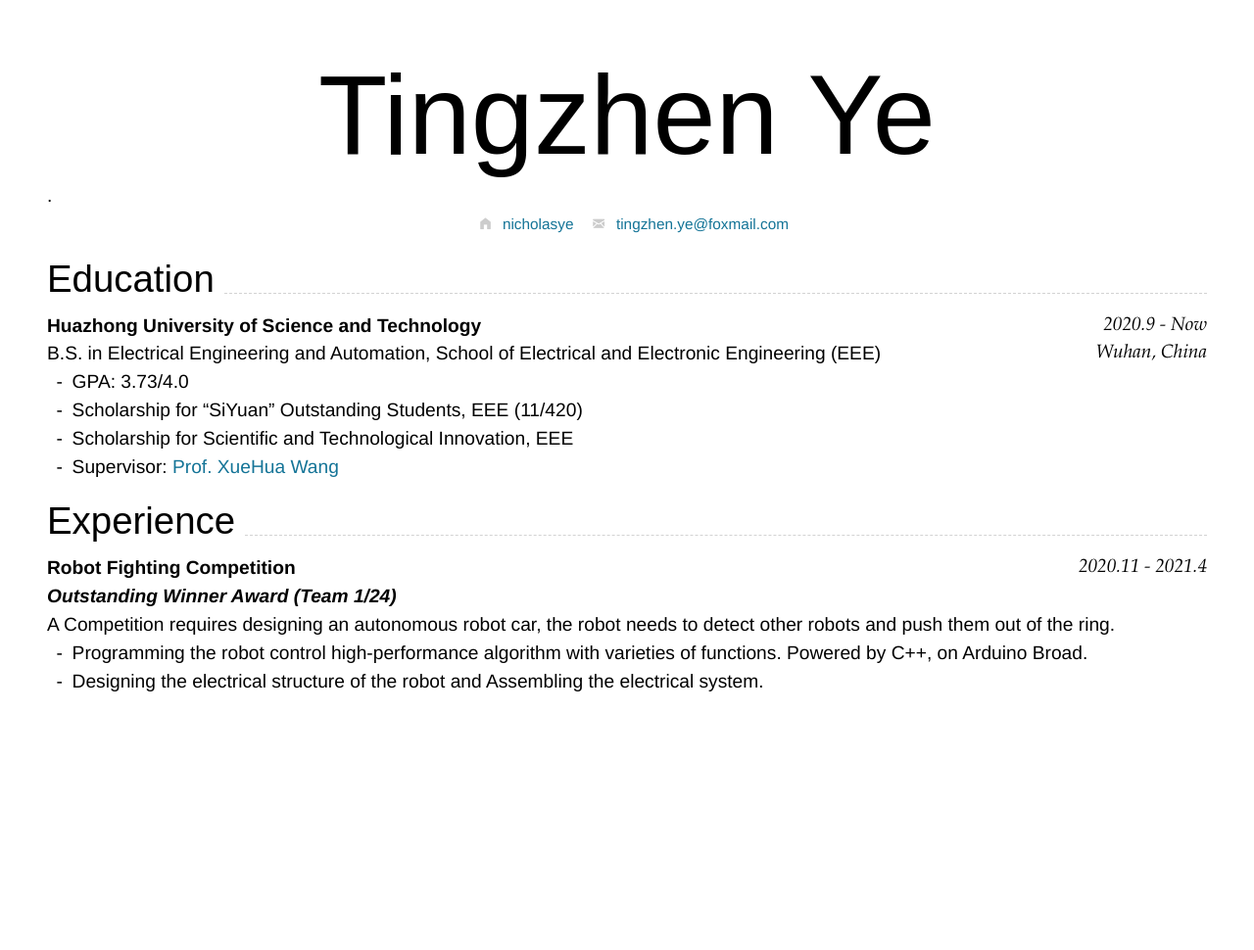
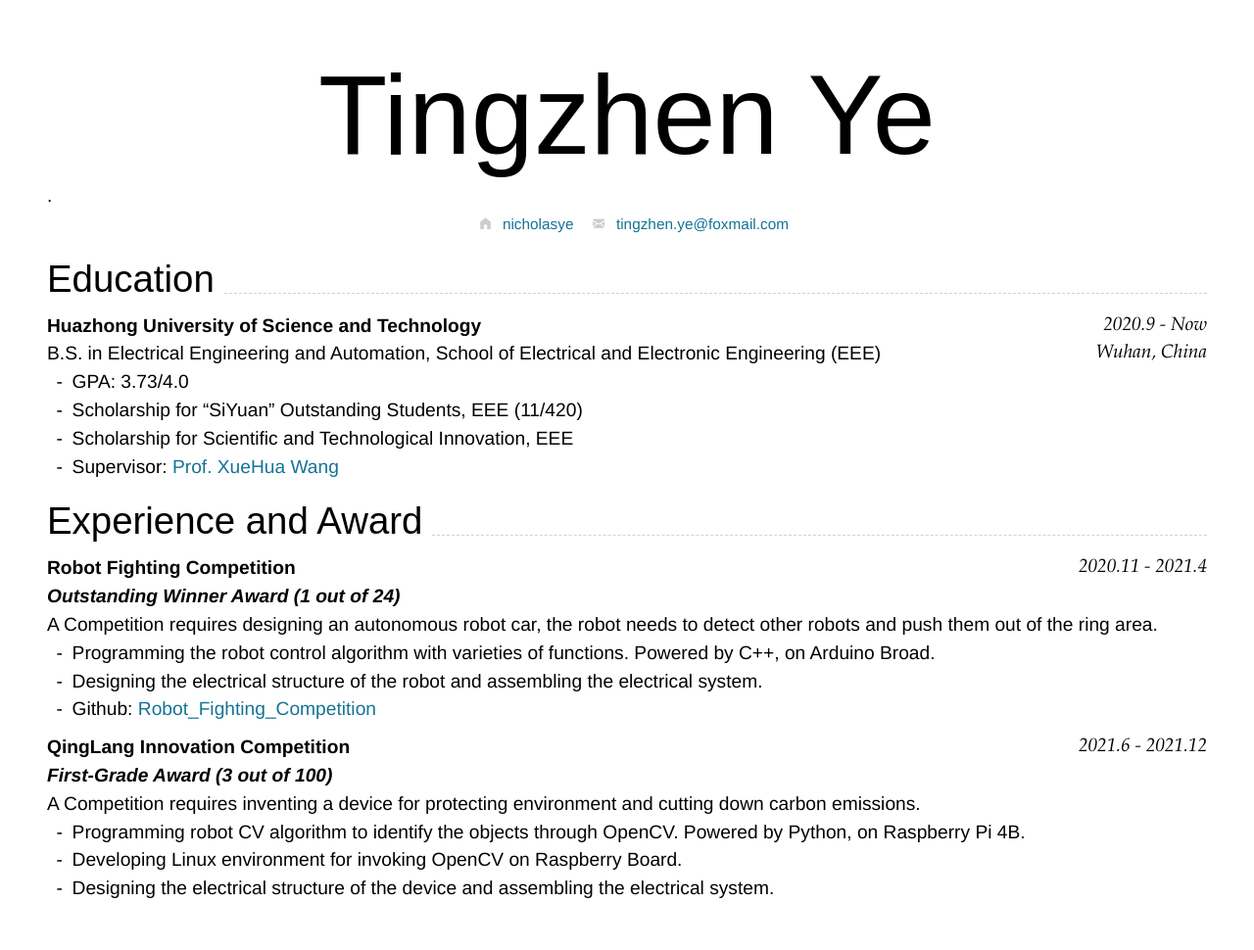
Before and after one commit to NicholasYe/NicholasYe_CV, a Jekyll site: the page built from index.md, in a window 1280 px wide. Shown: the whole page at 98% size. Built offline with Jekyll 4.4.1, drawn with Linux system fonts in a browser that asks for light colours; nearby versions of some CDN libraries; before the commit the page ends 900 px from its top, so only the background shows below that.

Commit message:
Update index.md

```diff
--- a/index.md
+++ b/index.md
@@ -36,13 +36,21 @@ B.S. in Electrical Engineering and Automation, School of Electrical and Electron
 - Scholarship for Scientific and Technological Innovation, EEE
 - Supervisor: [Prof. XueHua Wang](http://faculty.hust.edu.cn/wangxuehua/zh_CN/index.htm)
 
-## Experience
+## Experience and Award
 
 ### **Robot Fighting Competition** `2020.11 - 2021.4`
-_**Outstanding Winner Award (Team 1/24)**_<br>
-A Competition requires designing an autonomous robot car, the robot needs to detect other robots and push them out of the ring.
-- Programming the robot control high-performance algorithm with varieties of functions. Powered by C++, on Arduino Broad.
-- Designing the electrical structure of the robot and Assembling the electrical system.
+_**Outstanding Winner Award (1 out of 24)**_<br>
+A Competition requires designing an autonomous robot car, the robot needs to detect other robots and push them out of the ring area.
+- Programming the robot control algorithm with varieties of functions. Powered by C++, on Arduino Broad.
+- Designing the electrical structure of the robot and assembling the electrical system.
+- Github: [Robot_Fighting_Competition](https://github.com/NicholasYe/Robot_Fighting_Competition)
+
+### **QingLang Innovation Competition** `2021.6 - 2021.12`
+_**First-Grade Award (3 out of 100)**_<br>
+A Competition requires inventing a device for protecting environment and cutting down carbon emissions.
+- Programming robot CV algorithm to identify the objects through OpenCV. Powered by Python, on Raspberry Pi 4B.
+- Developing Linux environment for invoking OpenCV on Raspberry Board.
+- Designing the electrical structure of the device and assembling the electrical system.
 
 <!-- ### Footer
 
```
